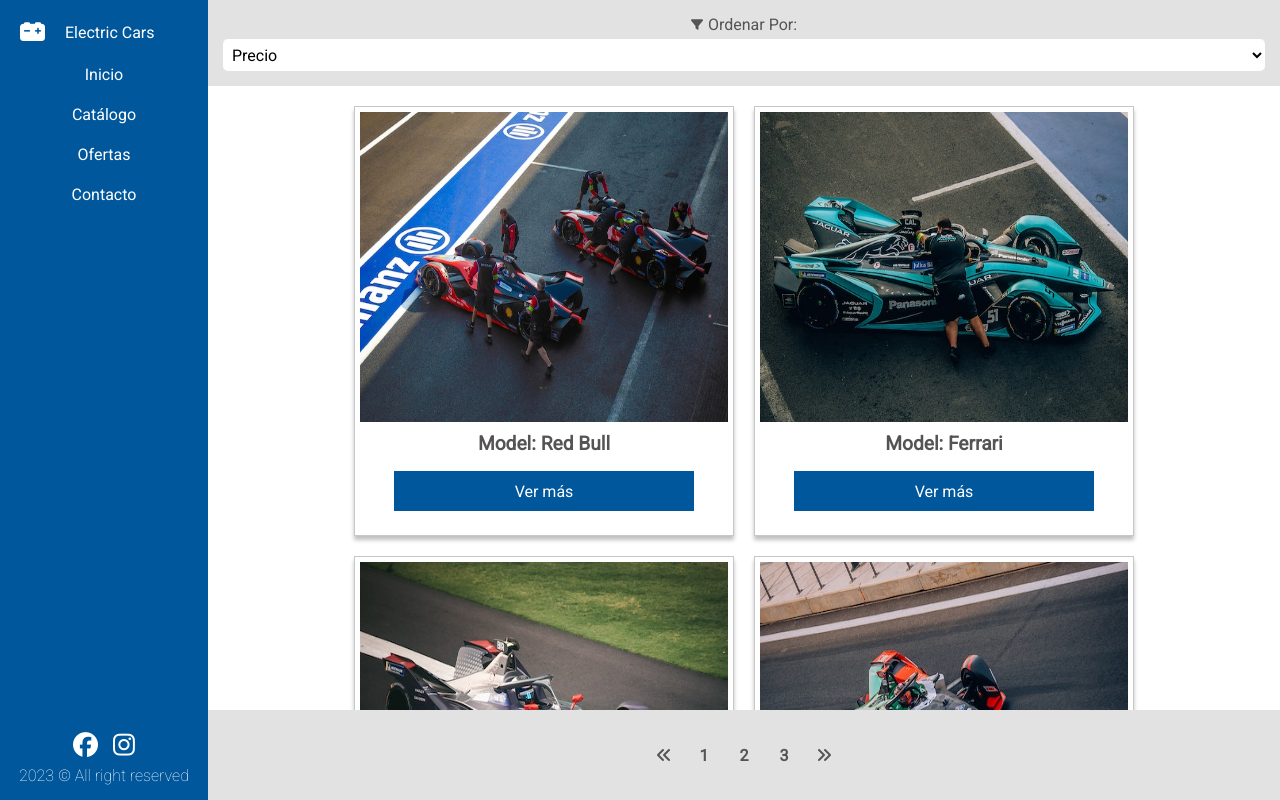
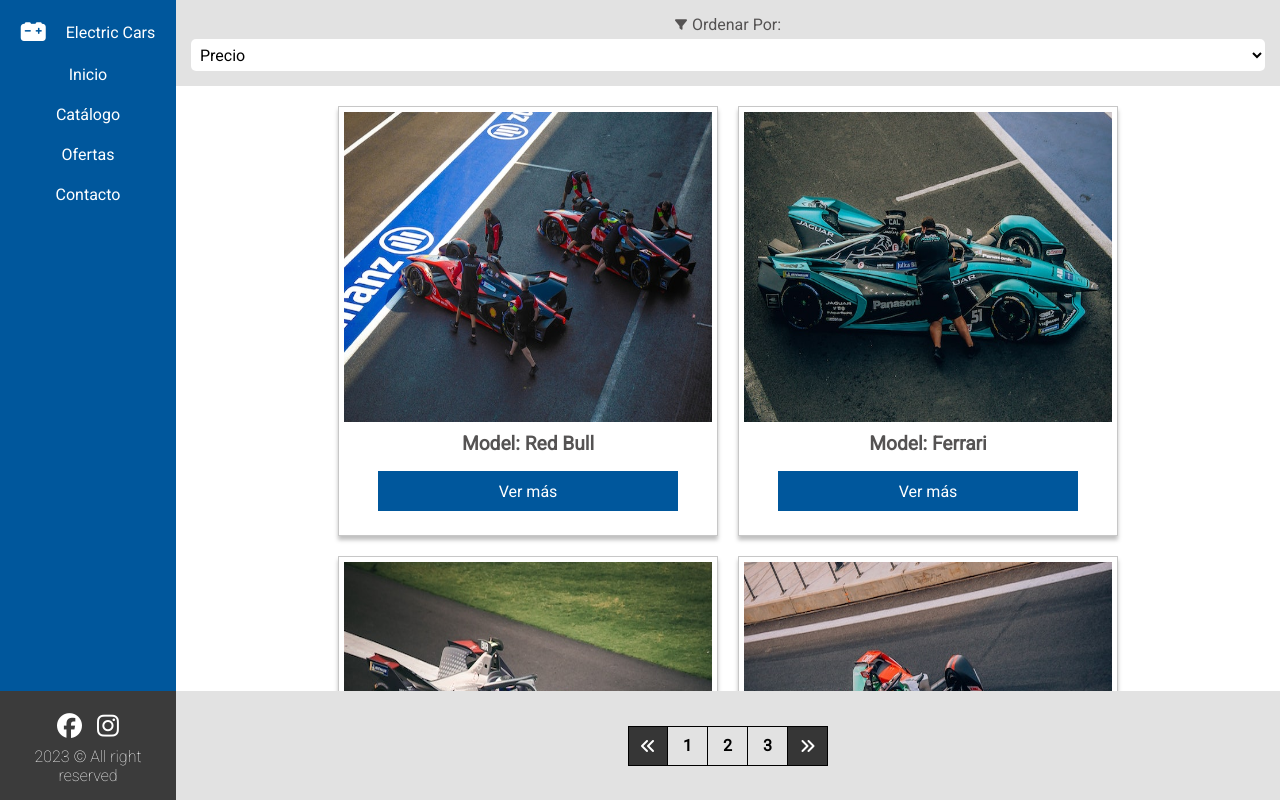
Before and after one commit to holydoritoz/electric-car-store, a plain HTML site: page index.html in a window 1280 px wide. Drawn offline with Linux system fonts and the light colour scheme.

Commit message:
pagination border done and new tags

```diff
--- a/assets/css/styles.css
+++ b/assets/css/styles.css
@@ -35,12 +35,11 @@
 
 header {
   grid-area: header;
+  display: flex;
+  justify-content: space-between;
   background-color: #00579c;
   padding: 20px;
-  display: flex;
-  justify-content: space-between;
   color: white;
-
 }
 
 header i {
@@ -64,7 +63,6 @@
 }
 
 /* Search Section */
-
 
 section {
   grid-area: search;
@@ -123,7 +121,6 @@
 }
 
 .card img {
-  /* width: 300px; */
   padding: 5px;
   width: 100%;
   height: 320px;
@@ -154,8 +151,6 @@
   font-size: 1rem;
 }
 
-
-
 /* Pagination Section */
 
 .pagination {
@@ -169,12 +164,28 @@
   font-weight: bold;
 }
 
-.pagination div {
+.pagination a {
   display: flex;
   justify-content: center;
   align-items: center;
+  text-decoration: none;
+  color: black;
   width: 40px;
   height: 40px;
+  border-top: 1px solid black;
+  border-bottom: 1px solid black;
+  border-right: 1px solid black;
+}
+
+.pagination .left-btn {
+  border-left: 1px solid black;
+  background-color: rgb(54, 54, 54);
+  color: white;
+}
+
+.pagination .right-btn {
+  background-color: rgb(54, 54, 54);
+  color: white;
 }
 
 .border i {
@@ -206,10 +217,9 @@
 @media screen and (min-width: 576px) {
   .grid-container {
     grid-template-columns: 1fr 11fr;
-    grid-template-rows: repeat(4, auto);
+    grid-template-rows: repeat(3, auto);
     grid-template-areas:
       "header search"
-      "header main"
       "header main"
       "footer pagination";
   }
@@ -229,7 +239,8 @@
   header {
     flex-direction: column;
     justify-content: flex-start;
-    width: 13rem;
+    align-items: center;
+    width: 11rem;
   }
 
   .nav-bar {
@@ -242,8 +253,6 @@
     height: 40px;
     justify-content: space-between;
   }
-
-
 
   ul li {
     list-style: none;
@@ -262,6 +271,6 @@
     display: flex;
     flex-direction: column;
     justify-content: center;
-    background-color: #00579c;
+    background-color: #3b3b3b;
   }
 }
--- a/index.html
+++ b/index.html
@@ -91,11 +91,11 @@
       </article>
     </main>
     <div class="pagination">
-      <div><i class="fa-solid fa-angles-left"></i></div>
-      <div>1</div>
-      <div>2</div>
-      <div>3</div>
-      <div><i class="fa-solid fa-angles-right"></i></div>
+      <a href="" class="left-btn"><i class="fa-solid fa-angles-left"></i></a>
+      <a href="#">1</a>
+      <a href="#">2</a>
+      <a href="#">3</a>
+      <a href="" class="right-btn"><i class="fa-solid fa-angles-right"></i></a>
     </div>
     <footer>
       <div class="social-media">
```
